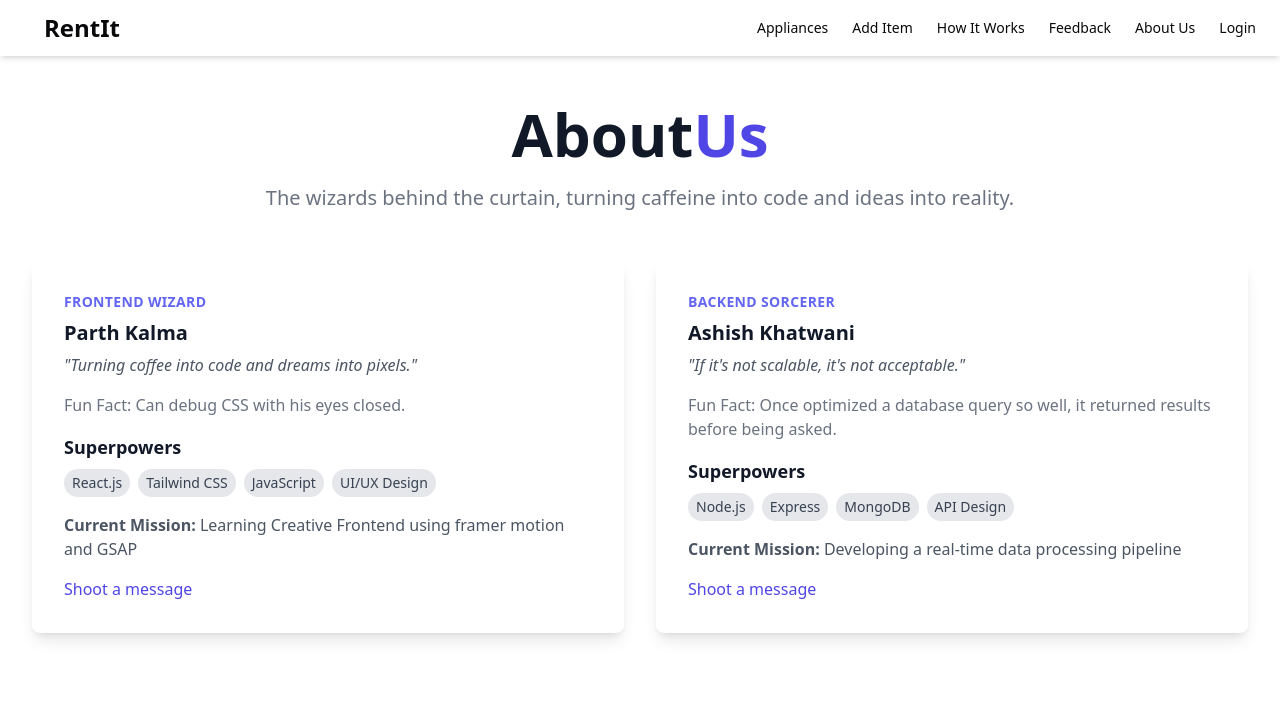
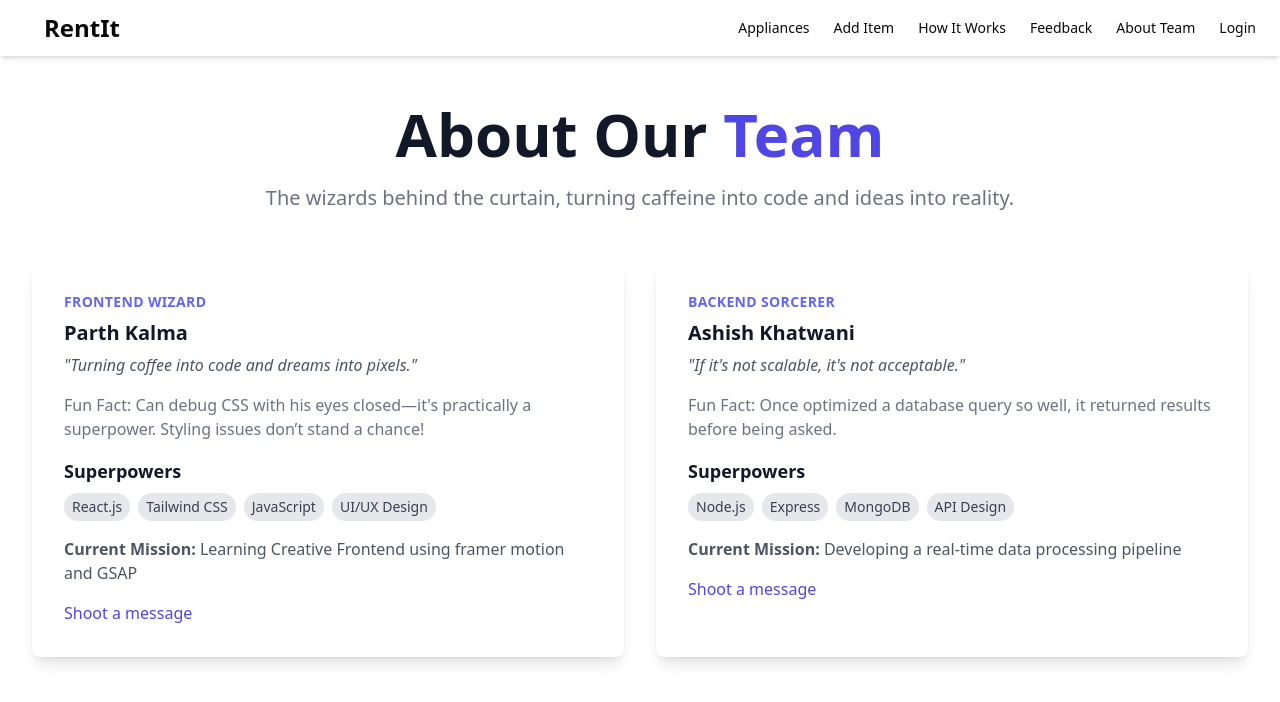
Before and after one commit to parthmkalma/Sem7SGP, a React (Create React App) app in the folder Frontend/: page /TeamPage in a window 1280 px wide. Shown: the top 702 px of the page. Built offline with nearby package versions, Linux system fonts and the light colour scheme.

Commit message:
made team page

```diff
--- a/Frontend/src/Component/Navbar.jsx
+++ b/Frontend/src/Component/Navbar.jsx
@@ -74,7 +74,7 @@ function Navbar() {
             to="/TeamPage"
             className="text-sm font-medium hover:underline underline-offset-4"
           >
-            About Us
+            About Team
           </Link>
           {name ? (
             <div className="relative">
--- a/Frontend/src/pages/Appliances.jsx
+++ b/Frontend/src/pages/Appliances.jsx
@@ -1,7 +1,7 @@
+import { ChevronDownIcon } from "@heroicons/react/24/outline";
+import * as Collapsible from "@radix-ui/react-collapsible";
 import React from "react";
 import { Link } from "react-router-dom";
-import * as Collapsible from "@radix-ui/react-collapsible";
-import { ChevronDownIcon } from "@heroicons/react/24/outline";
 import Navbar from "../Component/Navbar";
 
 export default function Appliances() {
@@ -93,7 +93,7 @@ export default function Appliances() {
                   hassle of ownership.
                 </p>
                 <Link
-                  to="/appliances"
+                  to="/ListedItem"
                   className="inline-flex h-10 items-center justify-center rounded-md bg-primary px-8 text-sm font-medium text-primary-foreground shadow transition-colors hover:bg-primary/90 focus-visible:outline-none focus-visible:ring-1 focus-visible:ring-ring disabled:pointer-events-none disabled:opacity-50 mt-6"
                 >
                   Browse Appliances
--- a/Frontend/src/pages/TeamPage.jsx
+++ b/Frontend/src/pages/TeamPage.jsx
@@ -5,7 +5,8 @@ const teamMembers = [
     name: "Parth Kalma",
     role: "Frontend Wizard",
     quote: "Turning coffee into code and dreams into pixels.",
-    funFact: "Can debug CSS with his eyes closed.",
+    funFact:
+      "Can debug CSS with his eyes closed—it's practically a superpower. Styling issues don’t stand a chance!",
     skills: ["React.js", "Tailwind CSS", "JavaScript", "UI/UX Design"],
     currentProject: "Learning Creative Frontend using framer motion and GSAP",
     email: "parthmkalma@gmail.com",
@@ -75,7 +76,7 @@ export default function TeamPage() {
         <div className="max-w-7xl mx-auto">
           <div className="text-center mb-12">
             <h1 className="text-4xl font-extrabold text-gray-900 sm:text-5xl md:text-6xl">
-              About<span className="text-indigo-600">Us</span>
+              About Our<span className="text-indigo-600"> Team</span>
             </h1>
             <p className="mt-3 max-w-md mx-auto text-base text-gray-500 sm:text-lg md:mt-5 md:text-xl md:max-w-3xl">
               The wizards behind the curtain, turning caffeine into code and
```
